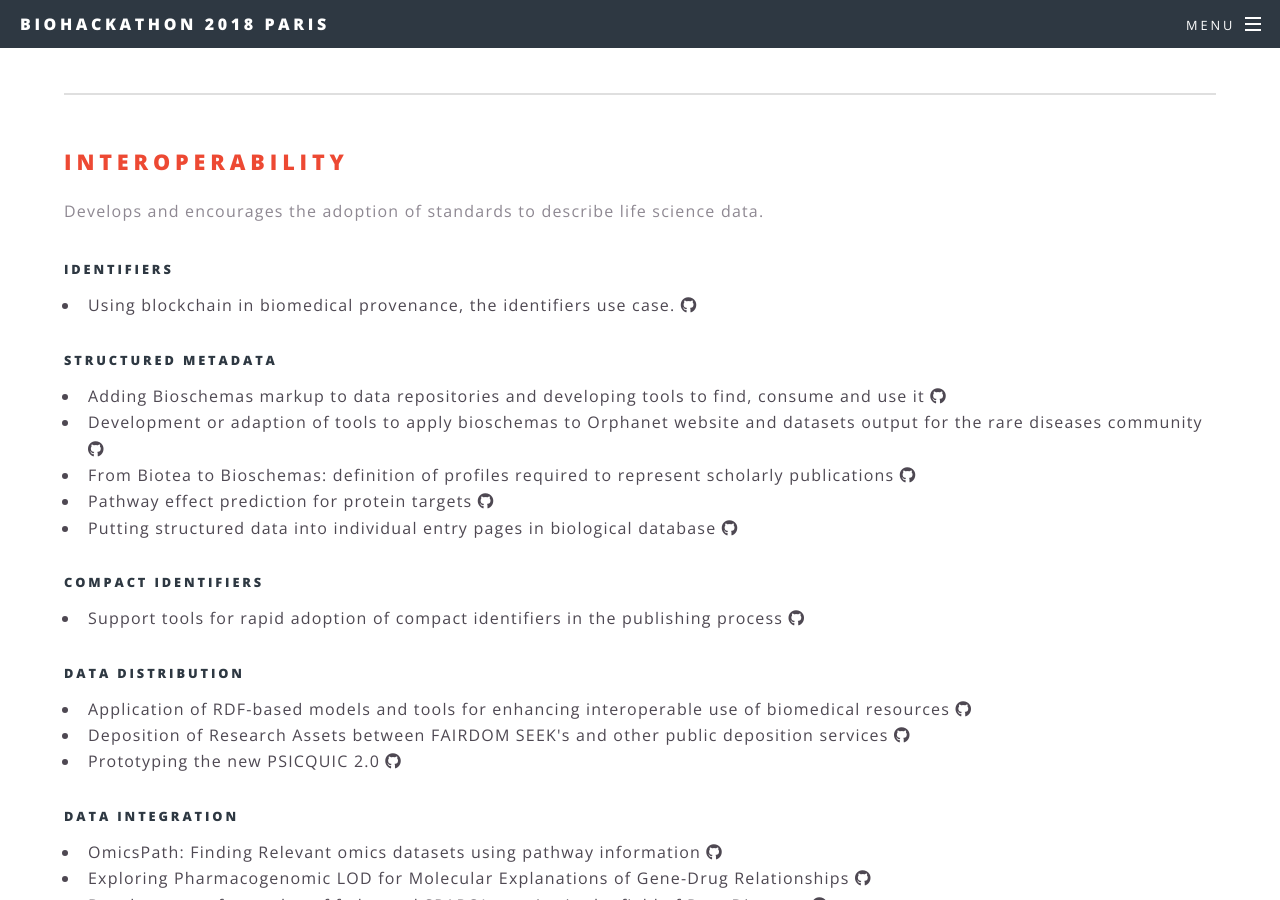
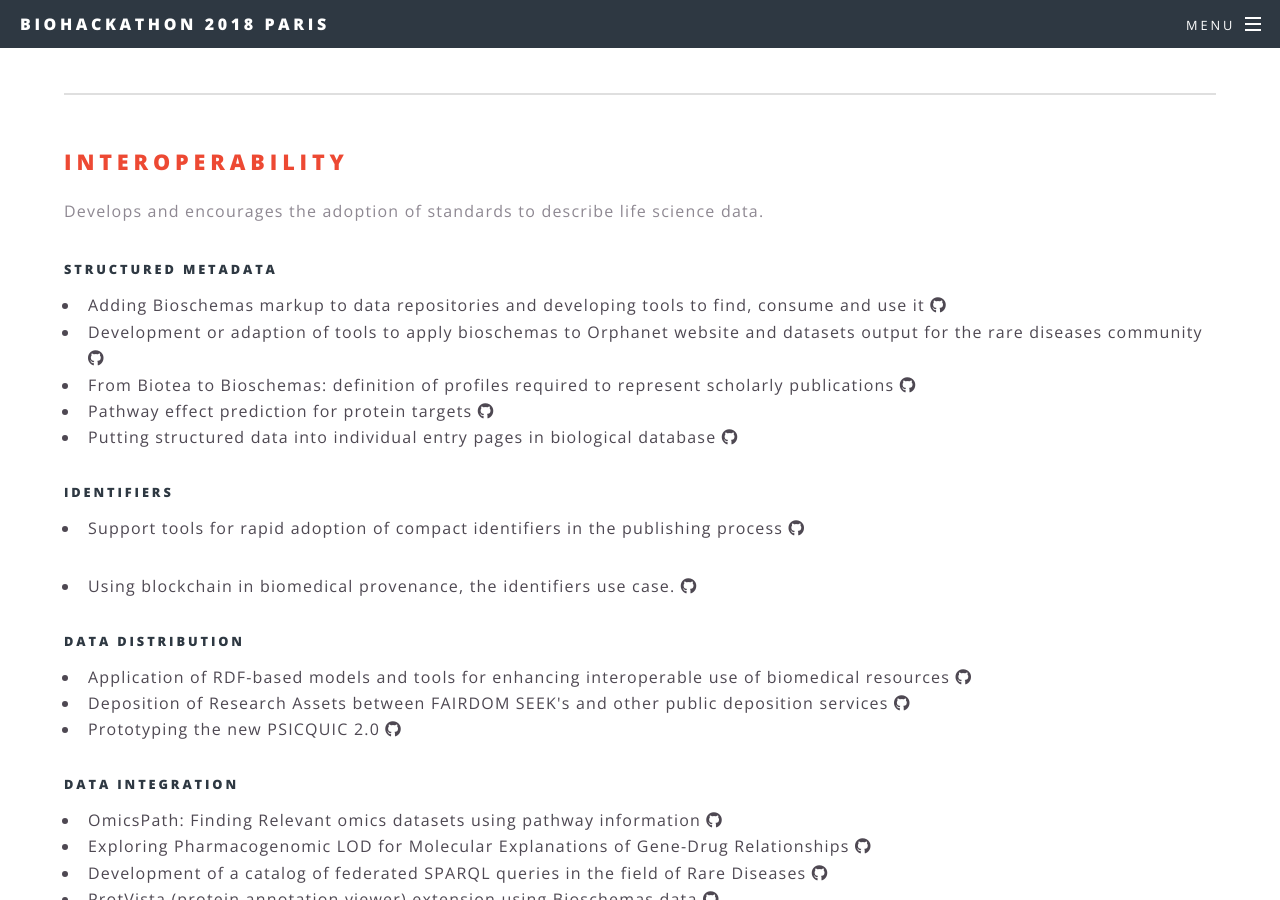
Before and after one commit to elixir-europe/bh2018paris, a Jekyll site: the page built from projects.html, in a window 1280 px wide and 900 px high, scrolled down 607 px. Built offline with Jekyll 4.4.1, drawn with Linux system fonts in a browser that asks for light colours; nearby versions of some CDN libraries.

Commit message:
Group identifiers projects in the same topic

```diff
--- a/projects.html
+++ b/projects.html
@@ -32,15 +32,6 @@
         <p>Develops and encourages the adoption of standards to describe life science data.</p>
     </header>
 
-    <h5>Identifiers</h3>
-    <ul>
-        <li>
-            <a href="https://github.com/elixir-europe/BioHackathon/tree/master/interoperability/Using%20blockchain%20in%20biomedical%20provenance%20the%20identifiers%20use%20case"
-                target="_blank">Using blockchain in biomedical provenance, the identifiers use case.
-                <i class="fab fa-github" aria-hidden="true"></i>
-            </a>
-        </li>
-    </ul>
     <h5>Structured metadata</h3>
     <ul>
         <li>
@@ -78,11 +69,19 @@
         </li>
     </ul>
 
-    <h5>Compact identifiers</h3>
+    <h5>Identifiers</h3>
     <ul>
         <li>
             <a href="https://github.com/elixir-europe/BioHackathon/tree/master/interoperability/Support%20tools%20for%20rapid%20adoption%20of%20compact%20identifiers%20in%20the%20publishing%20process"
                 target="_blank">Support tools for rapid adoption of compact identifiers in the publishing process
+                <i class="fab fa-github" aria-hidden="true"></i>
+            </a>
+        </li>
+    </ul>
+    <ul>
+        <li>
+            <a href="https://github.com/elixir-europe/BioHackathon/tree/master/interoperability/Using%20blockchain%20in%20biomedical%20provenance%20the%20identifiers%20use%20case"
+                target="_blank">Using blockchain in biomedical provenance, the identifiers use case.
                 <i class="fab fa-github" aria-hidden="true"></i>
             </a>
         </li>
```
